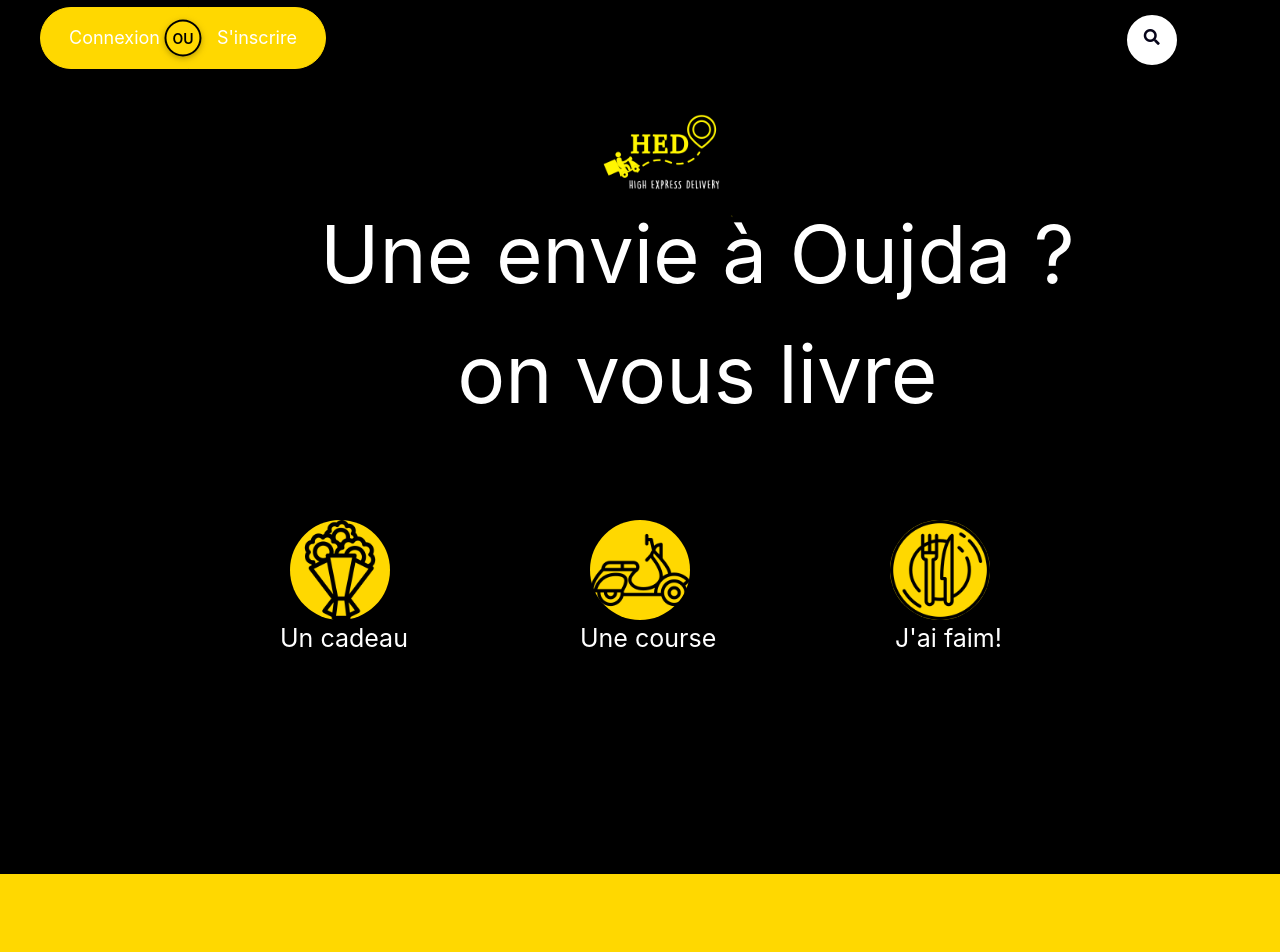
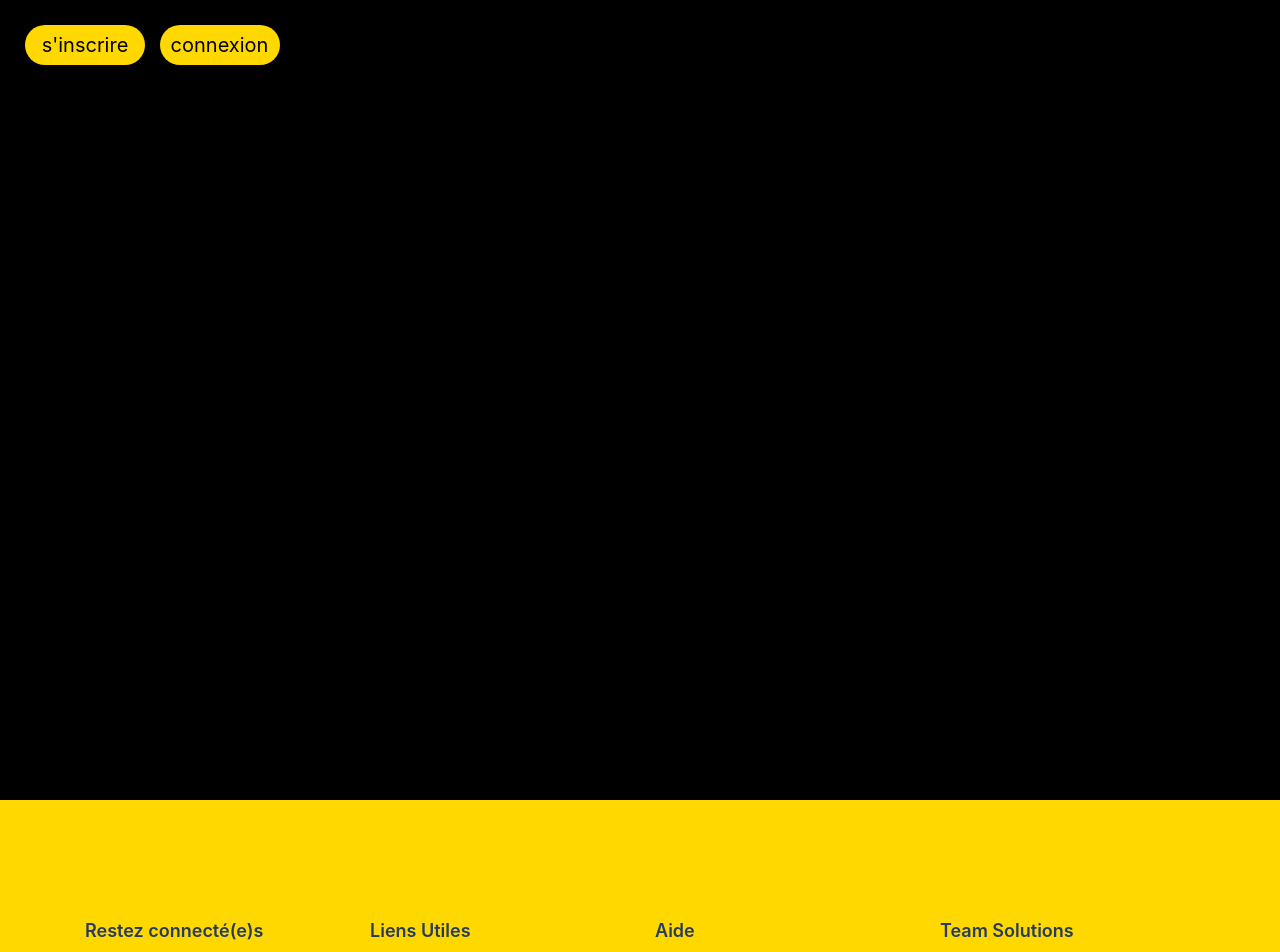
Before and after one commit to hamza48/Website, a Django app: page / in a window 1280 px wide. Shown: the top 952 px of the page. Run offline with Django 3.2, Linux system fonts and the light colour scheme; some libraries are stand-ins or nearby versions.

Commit message:
new display on homepage to avoid different browsers problems

```diff
--- a/HED/home/templates/home/main.html
+++ b/HED/home/templates/home/main.html
@@ -18,17 +18,12 @@
 </head>
 
 <body>
-<div class="btn-group btn-group-lg" style="position: absolute; left: 40px; top : 7px;" role="group" aria-label="Call to action">
-        <a type="button" class="btn btn-default btn-lg" href="#">Connexion</a>
-        <span class="btn-circle btn-or">ou</span>
-        <a type="button" class="btn btn-default btn-lg" href="#">S'inscrire</a>
-      </div>
+<div class="page_container">
+<button class="button_register"  href = "#"><span>s'inscrire </span></button>
+<button class="button_register"  href = "#"><span>connexion </span></button>
+ </div>
 
-<form action="">
-  <input type="search">
-  <i class="fa fa-search"></i>
-</form>
-
+<!--
      <div class="container">
             <br>
             {% block content %}
@@ -46,7 +41,7 @@
          <p style="position: absolute; left: 320px;top: 120px">Une envie à Oujda ? <br> on vous livre</p>
 
      </div>
-    <a type = "button" class="btn_food fa" style="position: absolute; left: 890px; top: 520px;" href="#"></a>
+    <a type = "button" class="btn_food fa" href="#"></a>
     <p style="position: absolute; left: 895px;top: 620px; color : white; font-size : 25px">J'ai faim!</p>
 
     <a type = "button" class="btn_delivery fa" style="position: absolute; left: 590px; top: 520px;" href="#"></a>
@@ -54,6 +49,9 @@
 
     <a type = "button" class="btn_gift fa" style="position: absolute; left: 290px; top: 520px;" href="#"></a>
     <p style="position: absolute; left: 280px;top: 620px; color : white; font-size : 25px">Un cadeau</p>
+
+-->
+
 
 <footer class="new_footer_area bg_color">
             <div class="new_footer_top">
@@ -117,7 +115,6 @@
                 </div>
             </div>
         </footer>
+</body>
 
-
-</body>
 </html>
--- a/HED/static/css/main.css
+++ b/HED/static/css/main.css
@@ -1,16 +1,70 @@
 @import url(https://fonts.googleapis.com/css?family=Lato:100,300,400,700);
 @import url(https://raw.github.com/FortAwesome/Font-Awesome/master/docs/assets/css/font-awesome.min.css);
 @import url(https://fonts.googleapis.com/css?family=Karla:400,400italic,700,700italic);
+@import url(https://fonts.googleapis.com/css?family=Roboto+Condensed);
+
 
 body{
 	background-color: hsl(0, 0%, 98%);
 	background: #000000;
-	padding: 0;
-    margin: 0;
     height: 100vh;
     width: 100%;
 
 }
+
+/* Signup button*/
+.button_register {
+  display: inline-block;
+  border-radius: 50px;
+  border : none;
+  position :relative;
+  left : 20px;
+  top : 20px;
+  background-color: #FFD800;
+  border: none;
+  color: #000;
+  text-align: center;
+  font-size: 20px;
+  padding: 2px;
+  width: 120px;
+  height: 40px;
+  transition: all 0.5s;
+  cursor: pointer;
+  margin: 5px;
+}
+
+.button_register span {
+  cursor: pointer;
+  display: inline-block;
+  position: relative;
+  transition: 0.5s;
+}
+
+.button_register span:after {
+  content: '\00bb';
+  position: absolute;
+  opacity: 0;
+  top: 0;
+  right: -20px;
+  transition: 0.3s;
+}
+
+.button_register:hover span {
+  padding-right: 25px;
+  color : #fff;
+}
+
+.button_register:hover span:after {
+  opacity: 1;
+  right: 0;
+}
+
+.page_container {
+  position: relative;
+  height : 800px;
+}
+
+
 
 /*Those services are made for buttons of login and register*/
 .main {
@@ -93,66 +147,6 @@ body{
 }
 
 /*Those services are made for search bar */
-
-
-form{
-    position: relative;
-    top: 5%;
-    left: 90%;
-    transform: translate(-50%,-50%);
-    transition: all 1s;
-    width: 50px;
-    height: 50px;
-    background: white;
-    box-sizing: border-box;
-    border-radius: 25px;
-    border: 4px solid white;
-    padding: 5px;
-}
-
-input{
-    position: absolute;
-    top: 0;
-    left: 0;
-    width: 100%;;
-    height: 42.5px;
-    line-height: 30px;
-    outline: 0;
-    border: 0;
-    display: none;
-    font-size: 1em;
-    border-radius: 20px;
-    padding: 0 20px;
-}
-
-.fa{
-    box-sizing: border-box;
-    padding: 10px;
-    width: 42.5px;
-    height: 42.5px;
-    position: absolute;
-    top: 0;
-    right: 0;
-    border-radius: 50%;
-    color: #07051a;
-    text-align: center;
-    font-size: 1.2em;
-    transition: all 1s;
-}
-
-form:hover{
-    width: 200px;
-    cursor: pointer;
-}
-
-form:hover input{
-    display: block;
-}
-
-form:hover .fa{
-    background: #07051a;
-    color: white;
-}
 
 
 .new_footer_area {
@@ -367,7 +361,9 @@ h1, h2, h3, h4, h5, h6 {
   font-size: 30px; /* Set a font size */
   cursor: pointer; /* Mouse pointer on hover */
   height: 100px;
+  position : relative;
   width: 100px;
+  margin : 0
   background-image : url('../images/dinner.png');
   background-size : 100%;
 }
@@ -407,7 +403,7 @@ h1, h2, h3, h4, h5, h6 {
 /*************button of gift start*****************/
 
 .btn_gift {
-  background-color: #FFD800; /* Blue background */
+  background-color: #FFD800; /* yellow background */
   border: none; /* Remove borders */
   color: #000000; /* White text */
   padding: 12px 16px; /* Some padding */
@@ -425,15 +421,3 @@ h1, h2, h3, h4, h5, h6 {
   color : #E47900;
 }
 /*************button of gift End*****************/
-
-
-.page-container {
-  position: relative;
-  background-color: #000000;
-  min-height: 100vh;
-}
-.page-container p {
-    font-size:80px;
-    color: #FFFFFF;
-    text-align: center;
-}
```
